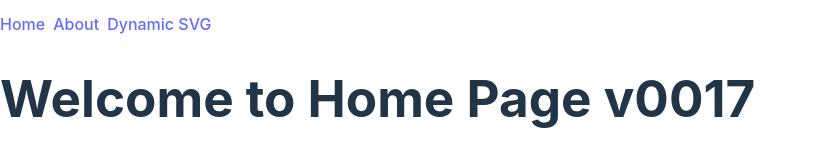
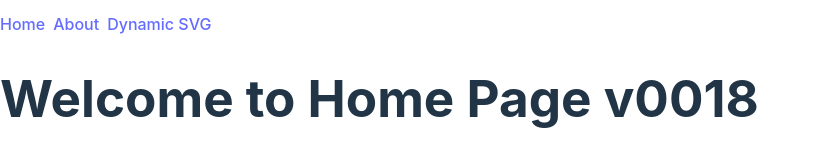
Before and after one commit to XXXmez/test-vite-pwa, a React (Vite) app: page / in a window 1280 px wide. Shown: the part 314-480 px from the top of the page, without its empty margins (0-819 px from the left). Built offline with nearby package versions, Linux system fonts and the light colour scheme.

Commit message:
feature: pwa init update v0018

```diff
--- a/src/pages/Home.tsx
+++ b/src/pages/Home.tsx
@@ -1,3 +1,3 @@
 export default function Home() {
-    return <h1>Welcome to Home Page v0017</h1>;
+    return <h1>Welcome to Home Page v0018</h1>;
 }
--- a/src/providers/service-worker-provider.tsx
+++ b/src/providers/service-worker-provider.tsx
@@ -7,7 +7,7 @@ type RegisterSwState = ReturnType<typeof useRegisterSW>;
 /**
  * Интервал проверки наличия новой версии приложения.
  */
-const SW_UPDATE_CHECK_INTERVAL = 20 * 1000;
+const SW_UPDATE_CHECK_INTERVAL = 60 * 1000;
 
 const ServiceWorkerRegistrationContext = createContext<RegisterSwState | null>(null);
 
```
